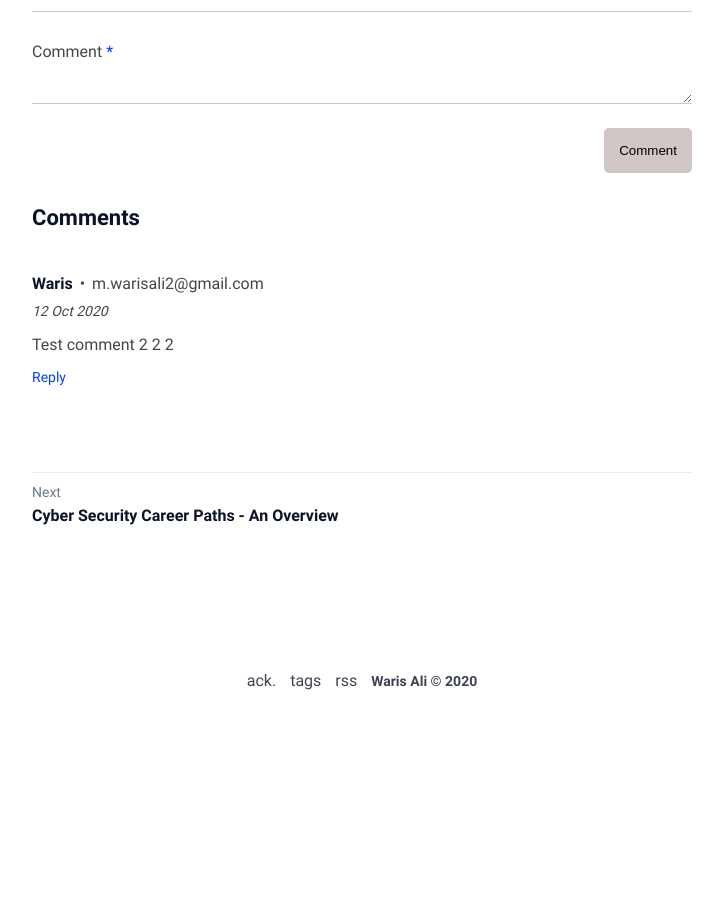
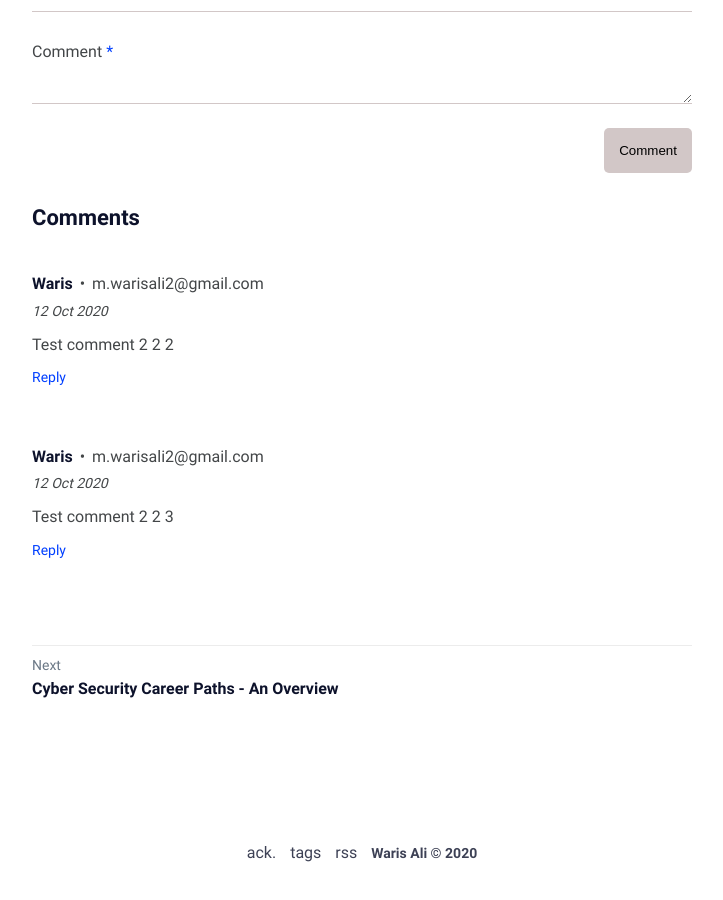
Before and after one commit to Waris-Ali-Tech/warisali.tech, a Jekyll site: the page built from _posts/2019-07-21-which-career-should-you-persue-in-it/2019-07-21-which-career-should-you-pursue-in-it.md, in a window 1280 px wide and 900 px high, scrolled down 2966 px. Shown: the whole window, without its empty margins (278-1001 px from the left). Built offline with Jekyll 4.4.1, drawn with Linux system fonts in a browser that asks for light colours; before the commit the page ends 3693 px from its top, so only the background shows below that.

Commit message:
comment: Waris on which-career-should-you-pursue-in-it

```diff
--- a/_data/comments.yml
+++ b/_data/comments.yml
@@ -8,3 +8,11 @@ which-career-should-you-pursue-in-it:
     email: m.warisali2@gmail.com
     replies: []
     id: 2b0fa89e-5f94-4b16-82ff-ffc268e2f240
+  94572106-e9fb-4066-984a-fa654f835e7c:
+    post: which-career-should-you-pursue-in-it
+    name: Waris
+    comment: Test comment 2 2 3
+    timestamp: 12 Oct 2020
+    email: m.warisali2@gmail.com
+    replies: []
+    id: 94572106-e9fb-4066-984a-fa654f835e7c
```
